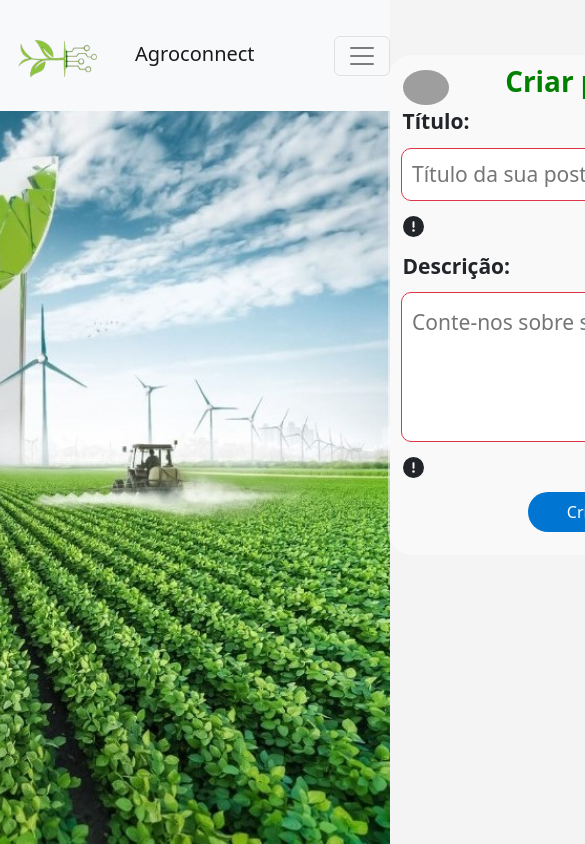
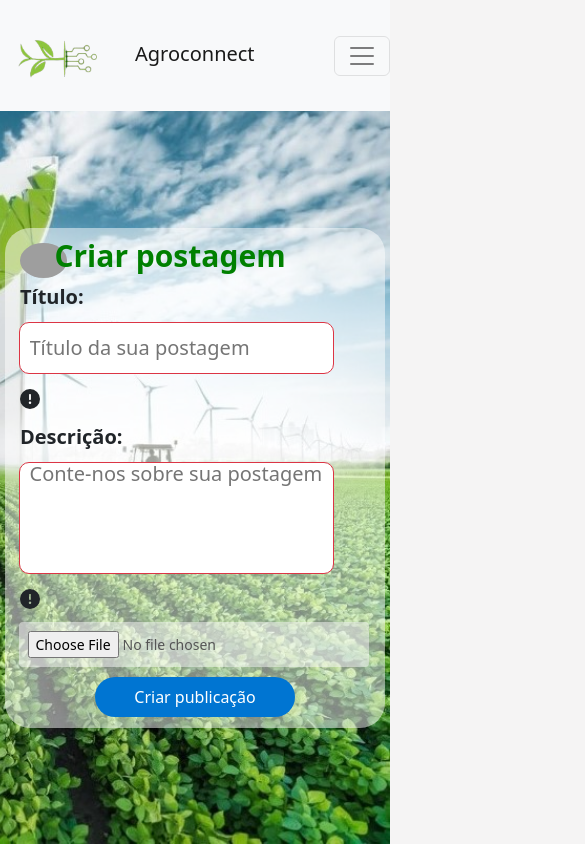
Before and after one commit to vicdsso/AgroconnectFatec, a React (Vite) app: page /criar in a window 390 px wide. Shown: the top 844 px of the page, 585 px wide, since content can reach past the window. Built offline with nearby package versions, Linux system fonts and the light colour scheme; no server answers; grey boxes are pictures that could not be loaded.

Commit message:
Pagina Criar postagem

```diff
--- a/src/pages/CriarPubli/CriarPubli.jsx
+++ b/src/pages/CriarPubli/CriarPubli.jsx
@@ -1,13 +1,14 @@
 import React, { useState } from 'react';
 import style from './CriarPubli.module.css';
-import Notificacao from '../../components/Notificacao/Notificacao'; // Importe o componente Notificacao
+import Notificacao from '../../components/Notificacao/Notificacao';
 import { FontAwesomeIcon } from '@fortawesome/react-fontawesome';
-import { faCheckCircle, faExclamationCircle } from '@fortawesome/free-solid-svg-icons'; // Importe os ícones do FontAwesome
+import { faCheckCircle, faExclamationCircle } from '@fortawesome/free-solid-svg-icons';
 
 function CriarPubli() {
-    const [notificacao, setNotificacao] = useState(null); // Estado para controlar a notificação
+    const [notificacao, setNotificacao] = useState(null);
     const [titulo, setTitulo] = useState('');
     const [descricao, setDescricao] = useState('');
+    const [imagem, setImagem] = useState(null); // Estado para armazenar a imagem
 
     const handleChangeTitulo = (e) => {
         setTitulo(e.target.value);
@@ -17,15 +18,27 @@ function CriarPubli() {
         setDescricao(e.target.value);
     };
 
+    const handleImageUpload = (e) => {
+        const file = e.target.files[0];
+        // Verifica se o arquivo é .png ou .jpg
+        if (file && (file.type === 'image/png' || file.type === 'image/jpeg')) {
+            setImagem(file);
+            setNotificacao(null); // Limpa a notificação de erro, se houver
+        } else {
+            setImagem(null);
+            setNotificacao({ tipo: 'erro', mensagem: 'Apenas arquivos PNG ou JPG são permitidos.' });
+        }
+    };
+
     const handleSubmit = (e) => {
         e.preventDefault();
 
         // Verifica se o formulário é válido antes de prosseguir
-        if (e.target.checkValidity()) {
+        if (e.target.checkValidity() && imagem) {
             // Lógica para criar a postagem
             setNotificacao({ tipo: 'sucesso', mensagem: 'Postagem criada com sucesso!' });
         } else {
-            setNotificacao({ tipo: 'erro', mensagem: 'Por favor, preencha todos os campos corretamente.' });
+            setNotificacao({ tipo: 'erro', mensagem: 'Por favor, preencha todos os campos corretamente e selecione uma imagem.' });
         }
     };
 
@@ -38,7 +51,7 @@ function CriarPubli() {
                         <h1>Criar postagem</h1>
                     </div>
                     <form className={style["form-publicacao"]} onSubmit={handleSubmit}>
-                    <label htmlFor="">Título:
+                        <label className={style["nomesCampos"]} htmlFor="">Título:
                             <input
                                 className={`${style['publicacao-input-titulo']} ${titulo ? style['input-valid'] : style['input-invalid']}`}
                                 type="text"
@@ -50,7 +63,7 @@ function CriarPubli() {
                             {titulo && <FontAwesomeIcon icon={faCheckCircle} className={style["icon-valid"]} />}
                             {!titulo && <FontAwesomeIcon icon={faExclamationCircle} className={style["icon-invalid"]} />}
                         </label>
-                    <label htmlFor="">Descrição:
+                        <label className={style["nomesCampos"]} htmlFor="">Descrição:
                             <input
                                 className={`${style['publicacao-input-descricacao']} ${descricao ? style['input-valid'] : style['input-invalid']}`}
                                 type="text"
@@ -62,6 +75,15 @@ function CriarPubli() {
                             {descricao && <FontAwesomeIcon icon={faCheckCircle} className={style["icon-valid"]} />}
                             {!descricao && <FontAwesomeIcon icon={faExclamationCircle} className={style["icon-invalid"]} />}
                         </label>
+
+                            <input
+                                type="file"
+                                accept="image/png, image/jpeg"
+                                onChange={handleImageUpload}
+                                required
+                                className={style["input-upload"]}
+                            />
+
                         <button type="submit" className={style["btn-criacao-publi"]}>Criar publicação</button>
                     </form>
                 </div>
--- a/src/pages/CriarPubli/CriarPubli.module.css
+++ b/src/pages/CriarPubli/CriarPubli.module.css
@@ -1,3 +1,4 @@
+
 .input-valid {
     border-color: #28a745;
 }
@@ -34,9 +35,11 @@ div div.box-publicacao{
 }
 div.titulo-publicacao{
     display: inline;
+
 }
 
 div.titulo-publicacao h1{
+    font-size: 30px;
     color: green;
     font-weight: 600;
     text-align: center;
@@ -49,6 +52,36 @@ div.titulo-publicacao img{
     background-color: 0,0,0,0;
     align-content: flex-start;
 }
+.nomesCampos{
+    font-size: 20px;
+}
+
+/*CAMPO UPLOAD*/
+
+.input-upload {
+    display: block;
+    width: 100%;
+    padding: 8px;
+    margin-top: 5px;
+    font-size: 14px;
+    color: #555;
+    border: 1px solid #dddddd00;
+    border-radius: 4px;
+    background-color: #f9f9f980;
+    cursor: pointer;
+    transition: border-color 0.2s;
+}
+
+.input-upload:hover {
+    border-color: #88888800;
+}
+
+.input-upload:focus {
+    outline: none;
+    border-color: #4a90e2;
+    box-shadow: 0 0 4px rgba(74, 144, 226, 0.5);
+}
+
 
 
 form label{
@@ -62,7 +95,7 @@ input{
 }
 input.publicacao-input-descricacao{
     padding-bottom: 100px;
-    height: 150px;
+    height: 100px;
     margin-left: -1.5px;
 }
 
@@ -79,3 +112,25 @@ button.btn-criacao-publi{
 .btn-criacao-publi:hover{
     background-color: #045191;
 }
+
+
+@media (max-width: 600px) {
+    button.btn-criacao-publi{
+        display: flex;
+        justify-content: center;
+        align-items: center;
+        margin: 0 auto;
+
+    }
+    div.container-publicacao{
+        width: 100%;
+        height: 100vh;
+        padding: 5px;
+        padding-top: 30%;
+        display: flex;
+        margin: auto;
+        margin-bottom: 0px;
+    }
+
+
+}
```
Lines whose indentation alone changed are shown as unchanged.
